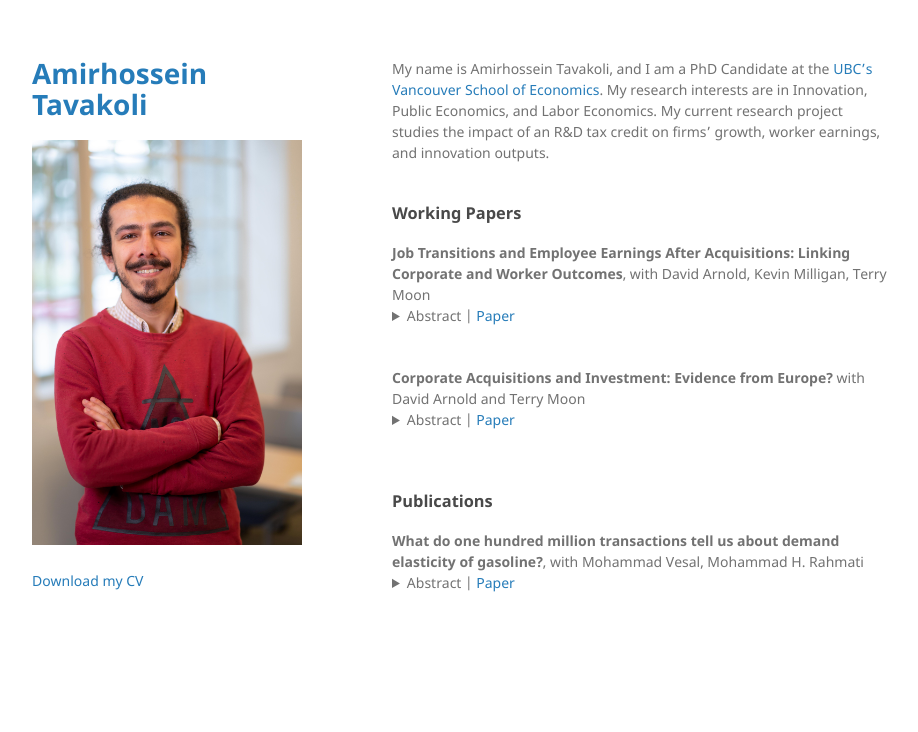
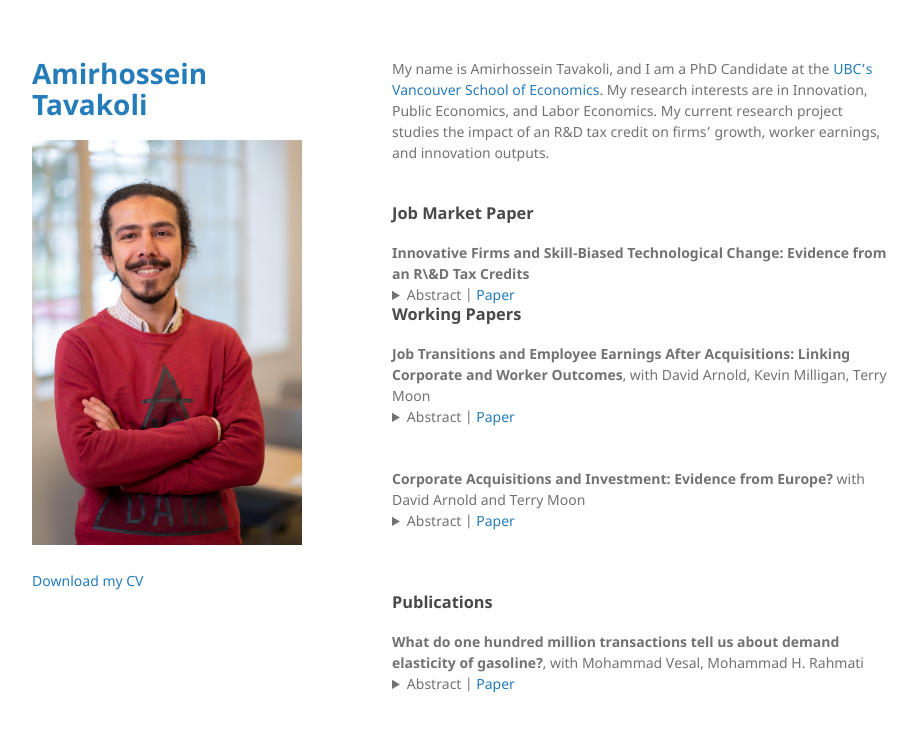
Before and after one commit to amirhosseintavakoli/amirhosseintavakoli.github.io, a Jekyll site: the page built from index.md, in a window 1280 px wide. Shown: the top 732 px of the page, without its empty margins (178-1096 px from the left). Built offline with Jekyll 4.4.1, drawn with Linux system fonts in a browser that asks for light colours; the repository's description, which GitHub fills in, is left out.

Commit message:
Update index.md
adding the placeholder for my job market paper

```diff
--- a/index.md
+++ b/index.md
@@ -5,6 +5,15 @@ layout: default
 My name is Amirhossein Tavakoli, and I am a PhD Candidate at the [UBC's Vancouver School of Economics](https://economics.ubc.ca/). My research interests are in Innovation, Public Economics, and Labor Economics. My current research project studies the impact of an R&D tax credit on firms' growth, worker earnings, and innovation outputs.
 <br>
 <br>
+
+### Job Market Paper
+
+<p style="margin-bottom:0">
+<b>Innovative Firms and Skill-Biased Technological Change: Evidence from an R\&D Tax Credits</b> </p>
+<details><summary>Abstract | <a href="https://amirhosseintavakoli.github.io/assets/pdfs/tavakoli_jmp" target="_blank">Paper</a> </summary>
+<p style="margin-top:0.5em" align="justify">
+Innovative firms contribute to economic growth, create higher paying jobs, and hire disproportionately larger share of high-skill workers. I study how innovative firms change their worker composition when they increase their R\&D expenditure.</p>
+</details>
 
 ### Working Papers
 
```
